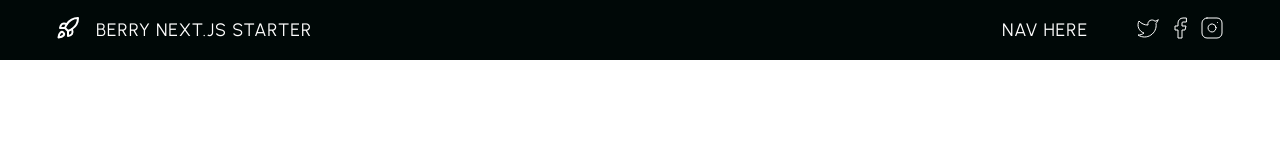
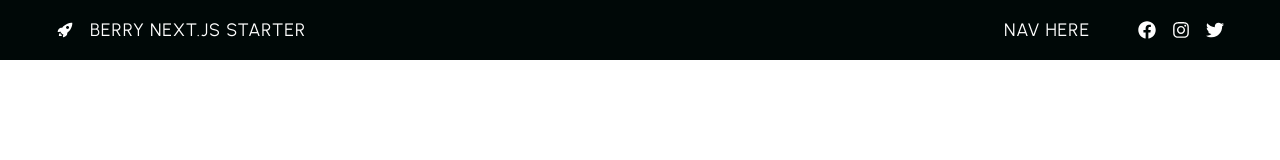
Before and after one commit to andberry/nextjs-starter, a Next.js app: page /kitchen-sink in a window 1280 px wide. Shown: the top 160 px of the page. Built offline with nearby package versions, Linux system fonts and the light colour scheme.

Commit message:
Icons: uninstalling lucide and iconify, installing react-icons

```diff
--- a/package.json
+++ b/package.json
@@ -10,12 +10,11 @@
     "prepare": "husky"
   },
   "dependencies": {
-    "@iconify/react": "^6.0.2",
     "classnames": "^2.5.1",
-    "lucide-react": "^0.553.0",
     "next": "16.0.1",
     "react": "19.2.0",
-    "react-dom": "19.2.0"
+    "react-dom": "19.2.0",
+    "react-icons": "^5.5.0"
   },
   "devDependencies": {
     "@tailwindcss/postcss": "^4",
--- a/src/app/error.tsx
+++ b/src/app/error.tsx
@@ -4,7 +4,7 @@ import { Button } from '@/ui/components/base/Button';
 import { Copy } from '@/ui/components/Typography/Copy/Copy';
 import { H1 } from '@/ui/components/Typography/Headings/Headings';
 import { Container } from '@components/helpers/Container';
-import { ServerCrash } from 'lucide-react';
+import { MdOutlineErrorOutline } from 'react-icons/md';
 import { useEffect } from 'react';
 
 const Error = ({
@@ -23,7 +23,7 @@ const Error = ({
       <div className="flex min-h-[75vh] items-center justify-center text-center">
         <div className="flex flex-col items-center">
           <H1>Error</H1>
-          <ServerCrash size={36} />
+          <MdOutlineErrorOutline />
           <Copy
             className="mt-20"
             size="large"
--- a/src/app/kitchen-sink/page.tsx
+++ b/src/app/kitchen-sink/page.tsx
@@ -173,6 +173,23 @@ const Page = () => {
               variant="outline"
             />
           </div>
+          <div className="mt-8 flex gap-4">
+            <Button
+              label="Is Loading Primary Button"
+              variant="primary"
+              isLoading
+            />
+            <Button
+              label="Is Loading Black Button"
+              variant="black"
+              isLoading
+            />
+            <Button
+              label="Is Loading Outline Button"
+              variant="outline"
+              isLoading
+            />
+          </div>
         </Container>
       </section>
     </div>
--- a/src/app/not-found.tsx
+++ b/src/app/not-found.tsx
@@ -2,7 +2,7 @@ import { Button } from '@/ui/components/base/Button';
 import { Copy } from '@/ui/components/Typography/Copy/Copy';
 import { H1 } from '@/ui/components/Typography/Headings/Headings';
 import { Container } from '@components/helpers/Container';
-import { ServerCrash } from 'lucide-react';
+import { MdOutlineErrorOutline } from 'react-icons/md';
 
 const NotFound = () => {
   return (
@@ -10,7 +10,7 @@ const NotFound = () => {
       <div className="flex min-h-[75vh] items-center justify-center text-center">
         <div className="flex flex-col items-center">
           <H1>404 Error</H1>
-          <ServerCrash size={36} />
+          <MdOutlineErrorOutline />
           <Copy
             className="mt-20"
             size="large"
--- a/src/ui/components/Header/Header.tsx
+++ b/src/ui/components/Header/Header.tsx
@@ -1,21 +1,23 @@
 import { Container } from '@components/helpers/Container';
-import { Rocket } from 'lucide-react';
-import { Twitter, Facebook, Instagram } from 'lucide-react';
+import { FaFacebook } from 'react-icons/fa';
+import { FaTwitter } from 'react-icons/fa';
+import { FaInstagram } from 'react-icons/fa6';
+import { IoIosRocket } from 'react-icons/io';
 export const Header = () => {
   return (
     <header className="font-urbanist bg-black py-4 text-lg font-normal tracking-wider text-white uppercase">
       <Container size="3xl">
         <div className="flex justify-between">
-          <div className="flex gap-4">
-            <Rocket />
+          <div className="flex items-center gap-4">
+            <IoIosRocket />
             Berry Next.js Starter
           </div>
-          <div className="flex gap-12">
+          <div className="flex items-center gap-12">
             <div>Nav Here</div>
-            <div className="flex gap-2">
-              <Twitter strokeWidth={1} />
-              <Facebook strokeWidth={1} />
-              <Instagram strokeWidth={1} />
+            <div className="flex gap-4">
+              <FaFacebook />
+              <FaInstagram />
+              <FaTwitter />
             </div>
           </div>
         </div>
--- a/src/ui/components/base/Button.tsx
+++ b/src/ui/components/base/Button.tsx
@@ -1,6 +1,6 @@
 import classNames from 'classnames';
 import { Link } from '@ui/components/helpers/Link';
-import { Loader } from 'lucide-react';
+import { PiSpinnerGap } from 'react-icons/pi';
 import React, { ComponentPropsWithRef } from 'react';
 
 export type IButtonVariant = 'primary' | 'black' | 'outline';
@@ -131,14 +131,8 @@ export const Button = React.forwardRef<
             ref={forwardedRef as React.ForwardedRef<HTMLButtonElement>}
             tabIndex={tabIndex}
           >
-            <span className="relative flex justify-center gap-4">
-              {label}{' '}
-              {isLoading && (
-                <Loader
-                  className={'animate-spin'}
-                  size={'1em'}
-                />
-              )}
+            <span className="relative flex items-center justify-center gap-4">
+              {label} {isLoading && <PiSpinnerGap className="animate-spin" />}
             </span>
           </button>
         )}
```
Also changed, not shown: 1 other file (tests, documents, lock files or other folders).
